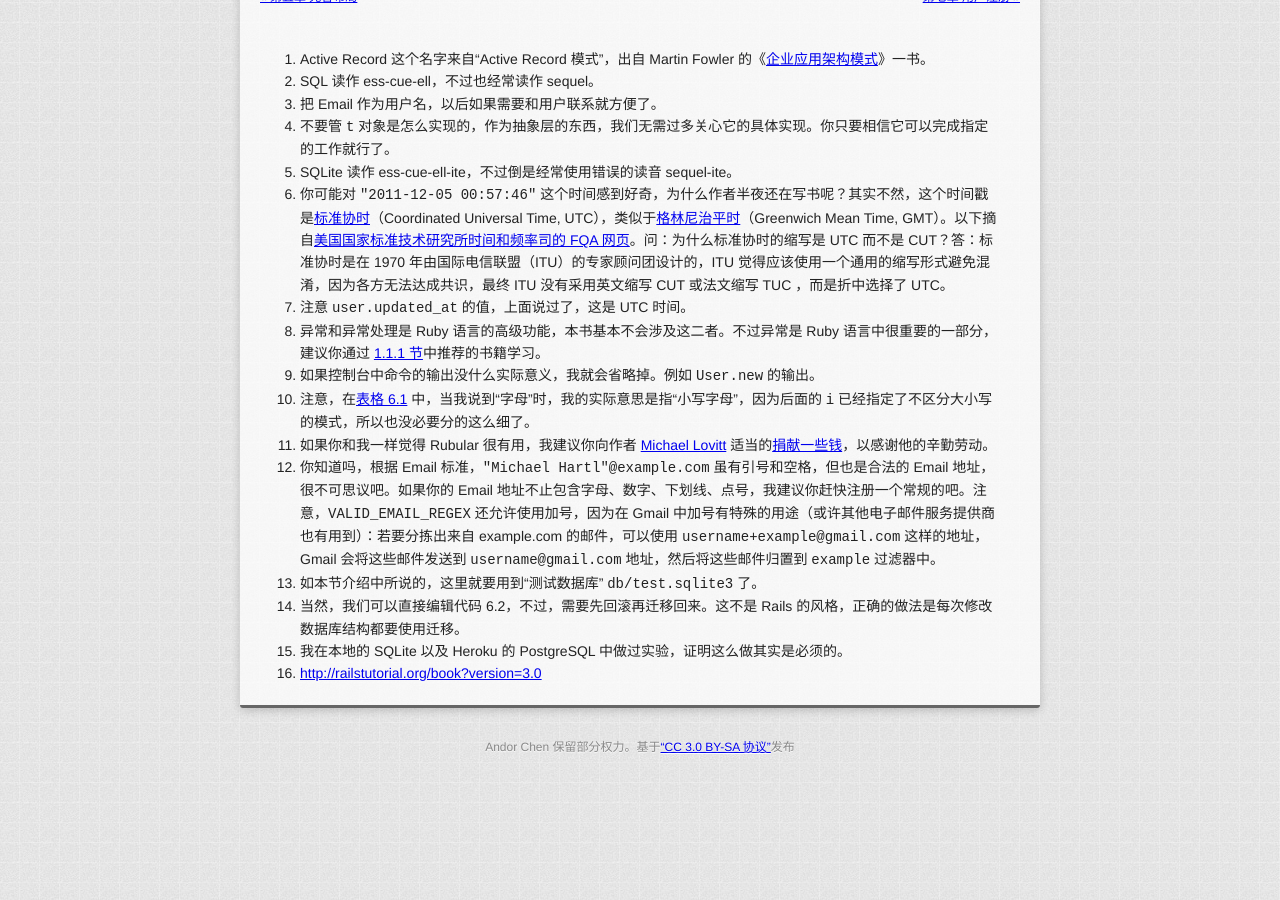
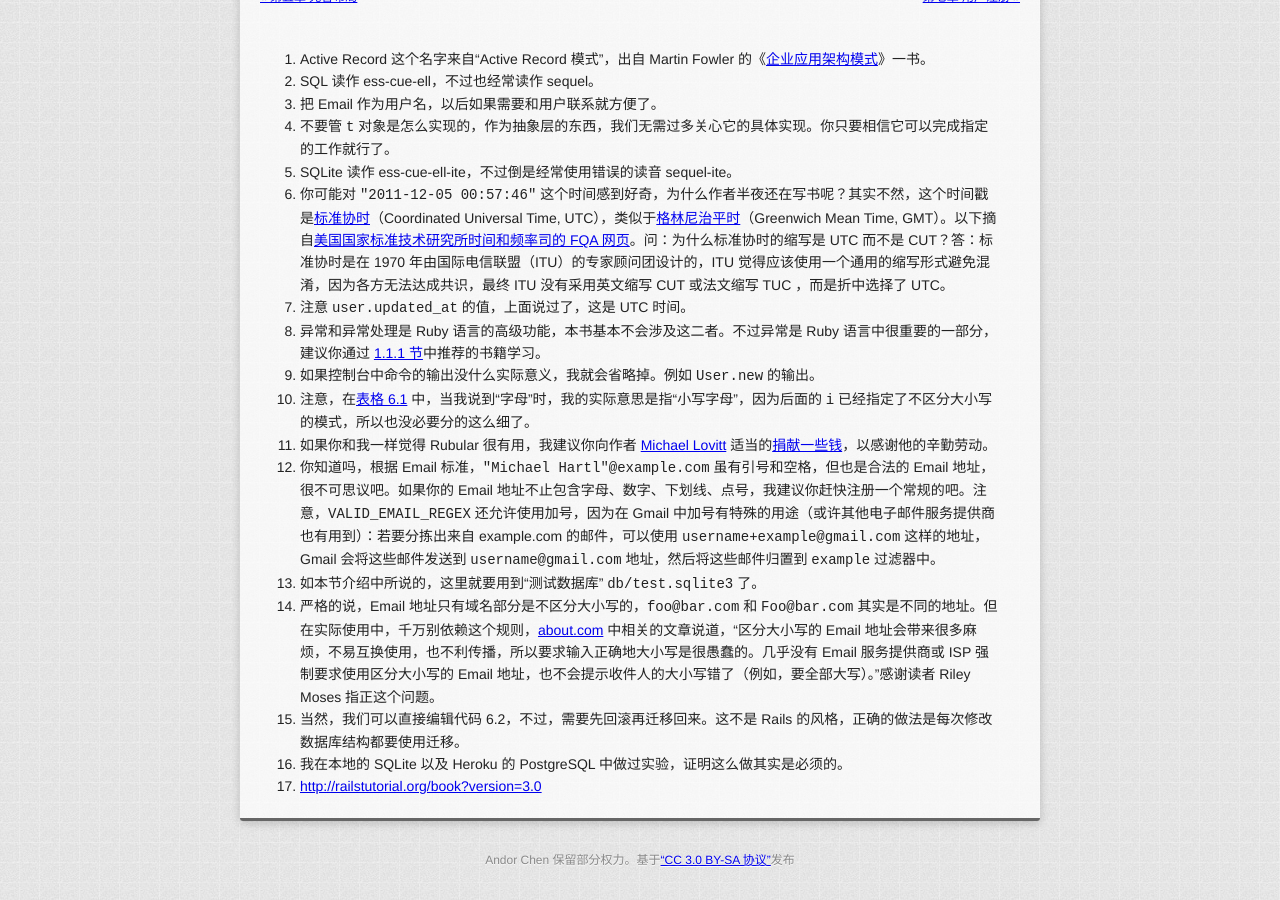
Before and after one commit to AndorChen/rails-tutorial-2nd-cn, a Jekyll site: the page built from chapter6.md, in a window 1280 px wide and 900 px high, scrolled down 38378 px. Built offline with Jekyll 4.4.1, drawn with Linux system fonts in a browser that asks for light colours; nearby versions of some CDN libraries; library files that are not in the unit come from our copies; Markdown is read by kramdown in place of the engine named in the settings; before the commit the page ends 39165 px from its top, so only the background shows below that; some of the changed text lies outside the part shown.

````diff
--- a/chapter6.md
+++ b/chapter6.md
@@ -911,7 +911,7 @@ class User < ActiveRecord::Base
 end
 ```
 
-这还不行，Email 地址是不区分大小写的，也就说 `foo@bar.com` 和 `FOO@BAR.COM` 或 `FoO@BAr.coM` 是等效的，所以验证时也要考虑这种情况。代码 6.20 是针对这种问题的测试代码。
+这还不行，一般来说 Email 地址是不区分大小写的，也就说 `foo@bar.com` 和 `FOO@BAR.COM` 或 `FoO@BAr.coM` 是等效的，所以验证时也要考虑这种情况。<sup>[14](#fn-14)</sup>代码 6.20 是针对这种问题的测试代码。
 
 **代码 6.20** 拒绝相同 Email 地址的测试，不区分大小写<br />`spec/models/user_spec.rb`
 
@@ -1589,6 +1589,7 @@ end
 11. 如果你和我一样觉得 Rubular 很有用，我建议你向作者 [Michael Lovitt](http://lovitt.net/) 适当的[捐献一些钱](http://dwz.cn/donate-to-rubular)，以感谢他的辛勤劳动。
 12. 你知道吗，根据 Email 标准，`"Michael Hartl"@example.com` 虽有引号和空格，但也是合法的 Email 地址，很不可思议吧。如果你的 Email 地址不止包含字母、数字、下划线、点号，我建议你赶快注册一个常规的吧。注意，`VALID_EMAIL_REGEX` 还允许使用加号，因为在 Gmail 中加号有特殊的用途（或许其他电子邮件服务提供商也有用到）：若要分拣出来自 example.com 的邮件，可以使用 `username+example@gmail.com` 这样的地址，Gmail 会将这些邮件发送到 `username@gmail.com` 地址，然后将这些邮件归置到 `example` 过滤器中。
 13. 如本节介绍中所说的，这里就要用到“测试数据库” `db/test.sqlite3` 了。
-14. 当然，我们可以直接编辑代码 6.2，不过，需要先回滚再迁移回来。这不是 Rails 的风格，正确的做法是每次修改数据库结构都要使用迁移。
-15. 我在本地的 SQLite 以及 Heroku 的 PostgreSQL 中做过实验，证明这么做其实是必须的。
-16. <http://railstutorial.org/book?version=3.0>
+14. 严格的说，Email 地址只有域名部分是不区分大小写的，`foo@bar.com` 和 `Foo@bar.com` 其实是不同的地址。但在实际使用中，千万别依赖这个规则，[about.com](http://email.about.com/od/emailbehindthescenes/f/email_case_sens.htm) 中相关的文章说道，“区分大小写的 Email 地址会带来很多麻烦，不易互换使用，也不利传播，所以要求输入正确地大小写是很愚蠢的。几乎没有 Email 服务提供商或 ISP 强制要求使用区分大小写的 Email 地址，也不会提示收件人的大小写错了（例如，要全部大写）。”感谢读者 Riley Moses 指正这个问题。
+15. 当然，我们可以直接编辑代码 6.2，不过，需要先回滚再迁移回来。这不是 Rails 的风格，正确的做法是每次修改数据库结构都要使用迁移。
+16. 我在本地的 SQLite 以及 Heroku 的 PostgreSQL 中做过实验，证明这么做其实是必须的。
+17. <http://railstutorial.org/book?version=3.0>
````
Also changed, not shown: other parts of chapter6.md (+3 -3 lines), chapter1.md (+4 -5 lines).
